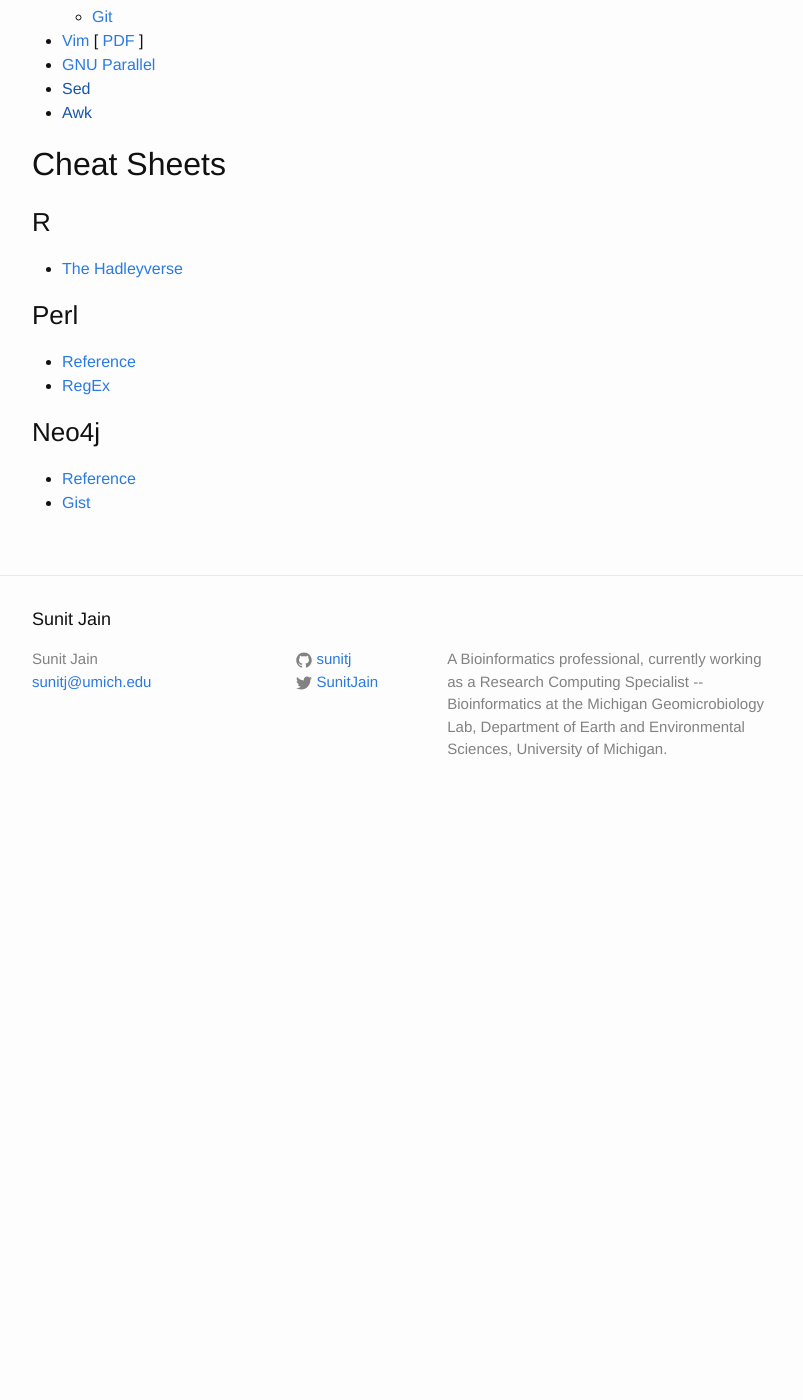
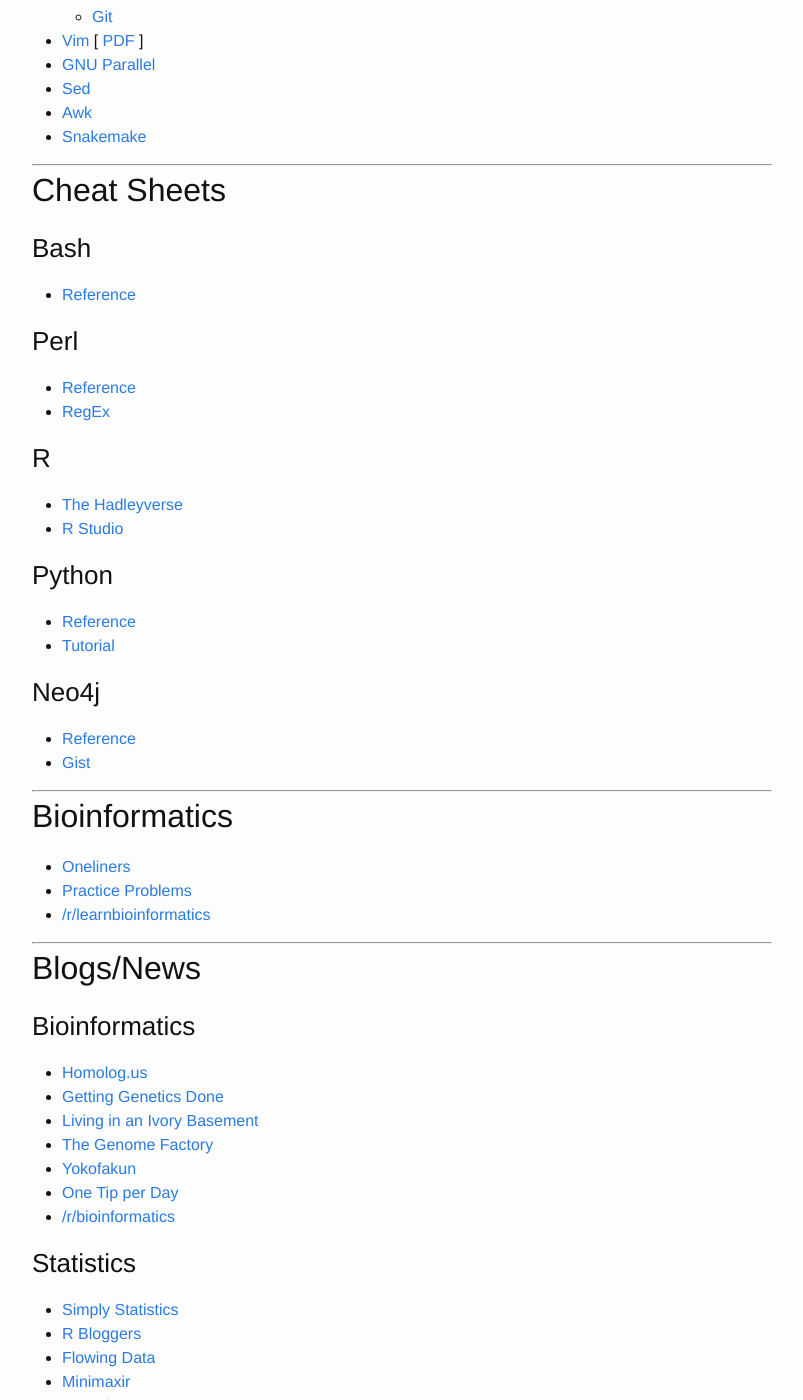
Before and after one commit to sunitj/sunitj.github.io, a Jekyll site: the page built from links.md, in a window 1280 px wide and 1400 px high, scrolled down 348 px. Shown: the whole window, without its empty margins (238-1041 px from the left). Built offline with Jekyll 4.4.1, drawn with Linux system fonts in a browser that asks for light colours; before the commit the page ends 1169 px from its top, so only the background shows below that.

Commit message:
added sections for blogs and bioinfo

```diff
--- a/links.md
+++ b/links.md
@@ -13,18 +13,55 @@
 	- [Git](http://swcarpentry.github.io/git-novice/)
 - [Vim](http://vim.rtorr.com/) [ [PDF](http://www.glump.net/files/2012/08/vi-vim-cheat-sheet-and-tutorial.pdf) ]
 - [GNU Parallel](http://www.gnu.org/software/parallel/parallel_tutorial.html)
-- [Sed]()
-- [Awk]()
+- [Sed](http://how-to.linuxcareer.com/learning-linux-commands-sed)
+- [Awk](http://awk.info/?awk1line)
+- [Snakemake](https://bitbucket.org/johanneskoester/snakemake/wiki/Home)
+
+---
 
 ## Cheat Sheets
 
-### R
-- [The Hadleyverse](https://barryrowlingson.github.io/hadleyverse/#1)
+### Bash
+- [Reference](http://cli.learncodethehardway.org/bash_cheat_sheet.pdf)
 
 ### Perl
 - [Reference](http://michaelgoerz.net/refcards/perl_refcard.pdf)
 - [RegEx](http://www.cheat-sheets.org/saved-copy/perl-regexp-refcard-a4.pdf)
 
+### R
+- [The Hadleyverse](https://barryrowlingson.github.io/hadleyverse/#1)
+- [R Studio](https://www.rstudio.com/resources/cheatsheets/)
+
+### Python
+- [Reference](http://www.cheatography.com/davechild/cheat-sheets/python/)
+- [Tutorial](http://learnpythonthehardway.org/)
+
 ### Neo4j
 - [Reference](http://neo4j.com/docs/stable/cypher-refcard/)
 - [Gist](http://gist.neo4j.org/)
+
+---
+
+## Bioinformatics
+- [Oneliners](https://github.com/stephenturner/oneliners)
+- [Practice Problems](http://rosalind.info/problems/locations/)
+- [/r/learnbioinformatics](http://www.reddit.com/r/learnbioinformatics)
+
+---
+
+## Blogs/News
+### Bioinformatics
+- [Homolog.us](http://www.homolog.us/blogs/)
+- [Getting Genetics Done](http://www.gettinggeneticsdone.com/)
+- [Living in an Ivory Basement](http://ivory.idyll.org/blog/)
+- [The Genome Factory](http://thegenomefactory.blogspot.com/)
+- [Yokofakun](http://plindenbaum.blogspot.com/)
+- [One Tip per Day](http://onetipperday.blogspot.com/)
+- [/r/bioinformatics](http://www.reddit.com/r/bioinformatics/)
+
+### Statistics
+- [Simply Statistics](http://simplystatistics.org/)
+- [R Bloggers](http://www.r-bloggers.com/)
+- [Flowing Data](https://flowingdata.com/)
+- [Minimaxir](http://minimaxir.com/)
+- [Meta CRAN](http://www.r-pkg.org/)
```
